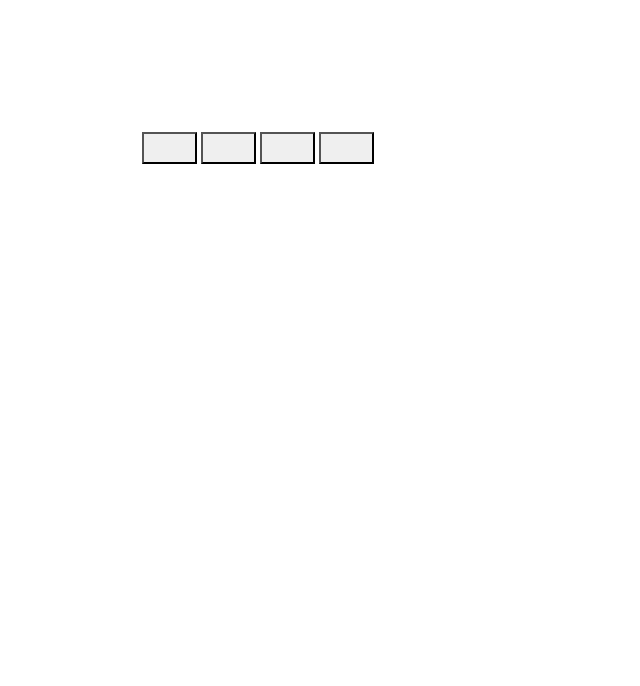
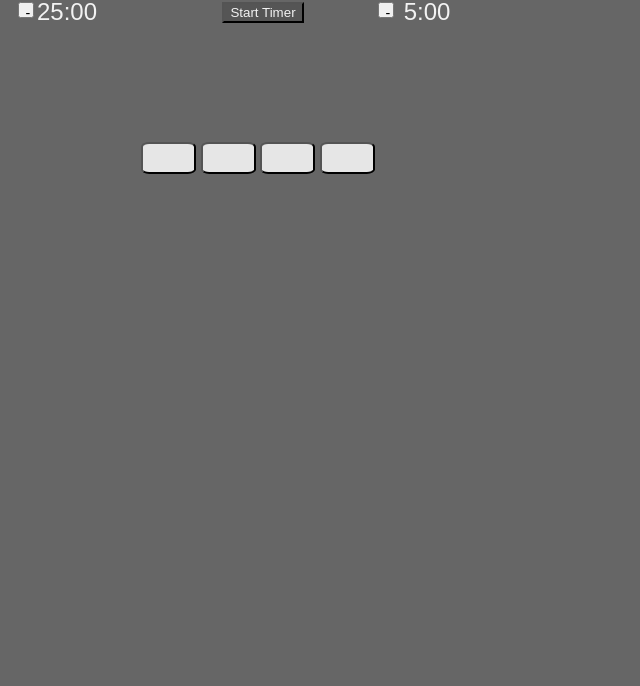
Before and after one commit to MattMiller1989/Pomodoro-Technique, a plain HTML site: page index.html in a window 1280 px wide. Shown: the part 114-800 px from the top of the page, without its empty margins (0-640 px from the left). Drawn offline with Linux system fonts and the light colour scheme.

Commit message:
Final Commit

```diff
--- a/Timer.js
+++ b/Timer.js
@@ -3,12 +3,15 @@ var restTime=5*60;
 var countDown;
 var currStatus='Work';
 var isRunning=true;
-
+var hasStarted=false;
 
 function start(){
+    if(!hasStarted){
+    hasStarted=true;
     countDown=workTime;
 
     setInterval(updateClock,1000);
+    }
 
 }
 function updateClock(){
@@ -27,18 +30,7 @@ function updateClock(){
 
     if(isRunning){
         if(countDown>0){
-            /*let seconds=countDown%60;
-            let minutes=parseInt(countDown/60);
-            if(seconds<10){
-                seconds="0"+seconds;
-            }
 
-            var time=minutes+":"+seconds;
-            const clock=document.getElementById("Clock");
-            clock.innerHTML=time;
-
-            const status=document.getElementById("Status");
-            status.innerHTML=currStatus;*/
             countDown--;
         }else{
             switchTimer();
@@ -102,6 +94,7 @@ function adjustTime(timer,dir){
     }
 }
 function pause(){
+    if(hasStarted){
     const butt=document.getElementById("Pause");
     if(isRunning){
         isRunning=false;
@@ -112,10 +105,10 @@ function pause(){
         butt.classList.remove("Play");
     }
 }
+}
 function stop(){
     pause();
-    //workTime=25*60;
-    //restTime=5*60;
+
     if(currStatus=='Work'){
         countDown=workTime;
     }
@@ -132,5 +125,7 @@ function back(){
     }
 }
 function forward(){
-    switchTimer();
+    if(hasStarted){
+        switchTimer();
+    }
 }
--- a/index.html
+++ b/index.html
@@ -4,7 +4,7 @@
             <link rel="stylesheet" href="style.css">
         </head>
         <header>
-            Pomodoro-Timer
+            Productivity Timer
         </header>
         <body>
             <div id="Container-Top">
--- a/style.css
+++ b/style.css
@@ -1,5 +1,5 @@
 .Cycle-Container{
-    width:190px;
+    width:140px;
     /*border:1px solid black;*/
     height:80px;
 }
@@ -13,13 +13,13 @@ body{
 
 }
 .User-Value{
-    i
+
     text-align: center;
-    margin-top: -40%;
-    float: right;
+    margin-top: -46%;
+    margin-left: 10px;
     height:100%;
     width:70%;
-    font-size: 3rem;
+    font-size: 1.5rem;
 
 }
 #Work-Container{
@@ -32,10 +32,15 @@ body{
 }
 header{
     text-align: center;
+    font-size: x-large
 }
 #Container-Top{
     position: relative;
     height:30%;
+    top: 60px;
+    text-align: center;
+    margin: auto;
+
 }
 .small-button-holder{
     width:25%;
@@ -45,14 +50,15 @@ header{
 .small-boi{
     text-align: center;
     font-size: 90%;
-    width:60%;
-    height:50%;
+    width:30%;
+    height:20%;
 }
 #Clock-Container{
     width:50%;
     height:25%;
     text-align: center;
     margin: auto;
+    font-size: xx-large;
 
 
 }
@@ -102,7 +108,16 @@ header{
 
     margin-top: 20px;
     margin-left: 10px;
+    background-color: #555555;
+    color:#f2f2f2;
 }
-/*div{
+.clock-button{
+    border-radius: 15%;
+    background-color: #e6e6e6;
+}
+body{
+    font-family: Poppins, sans-serif;
+    background-color:#666666 ;
+    color:#f2f2f2;
 
-}*/
+}
```
